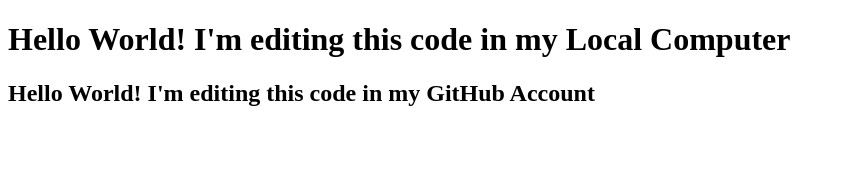
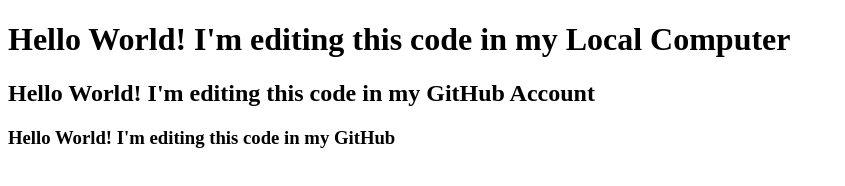
Before and after one commit to samcasubuan/github-tutorial-1, a plain HTML site: page index.html in a window 1280 px wide. Shown: the whole page, without its empty margins (0-845 px from the left). Drawn offline with Linux system fonts and the light colour scheme.

Commit message:
Update index.html

```diff
--- a/index.html
+++ b/index.html
@@ -8,5 +8,6 @@
 <body>
     <h1>Hello World! I'm editing this code in my Local Computer</h1>
     <h2>Hello World! I'm editing this code in my GitHub Account</h2>
+    <h3>Hello World! I'm editing this code in my GitHub</h3>
 </body>
 </html>
```
